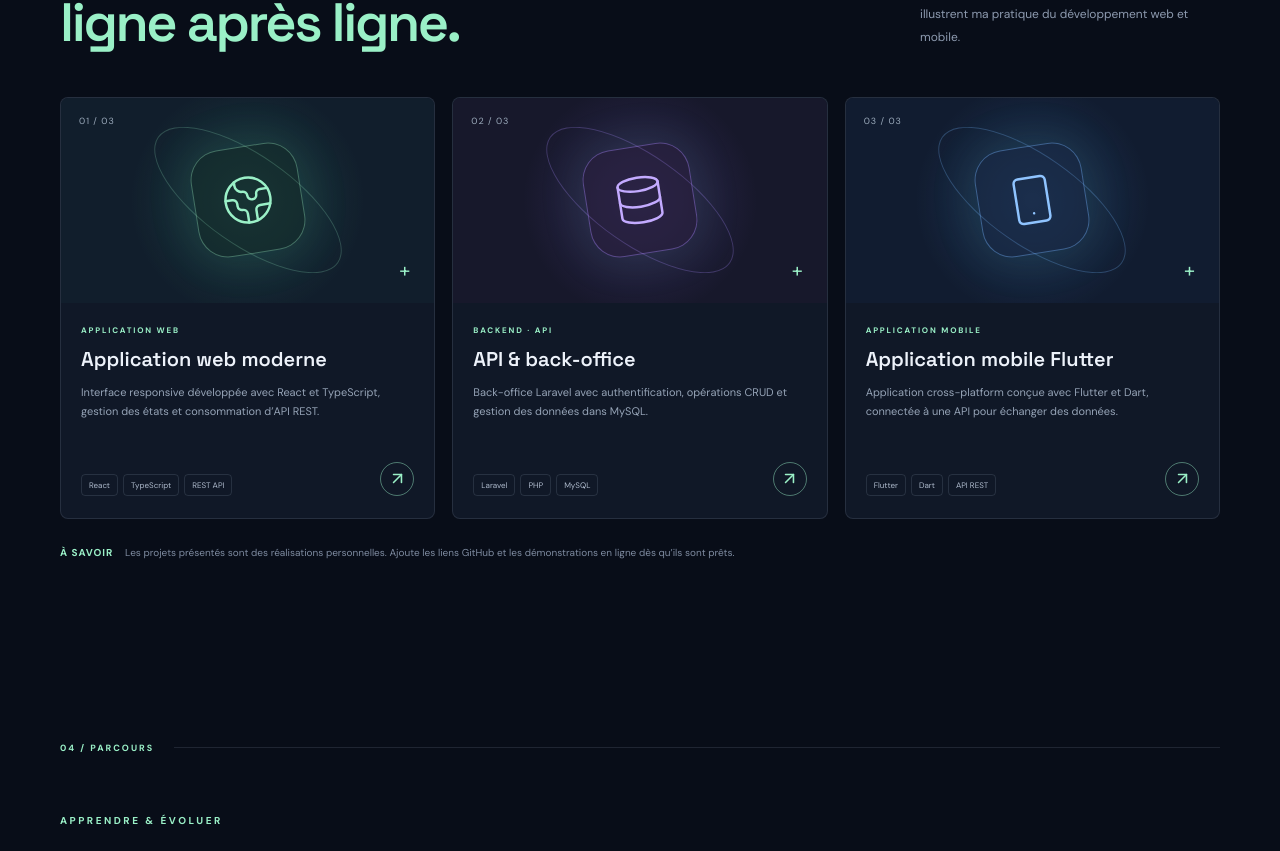
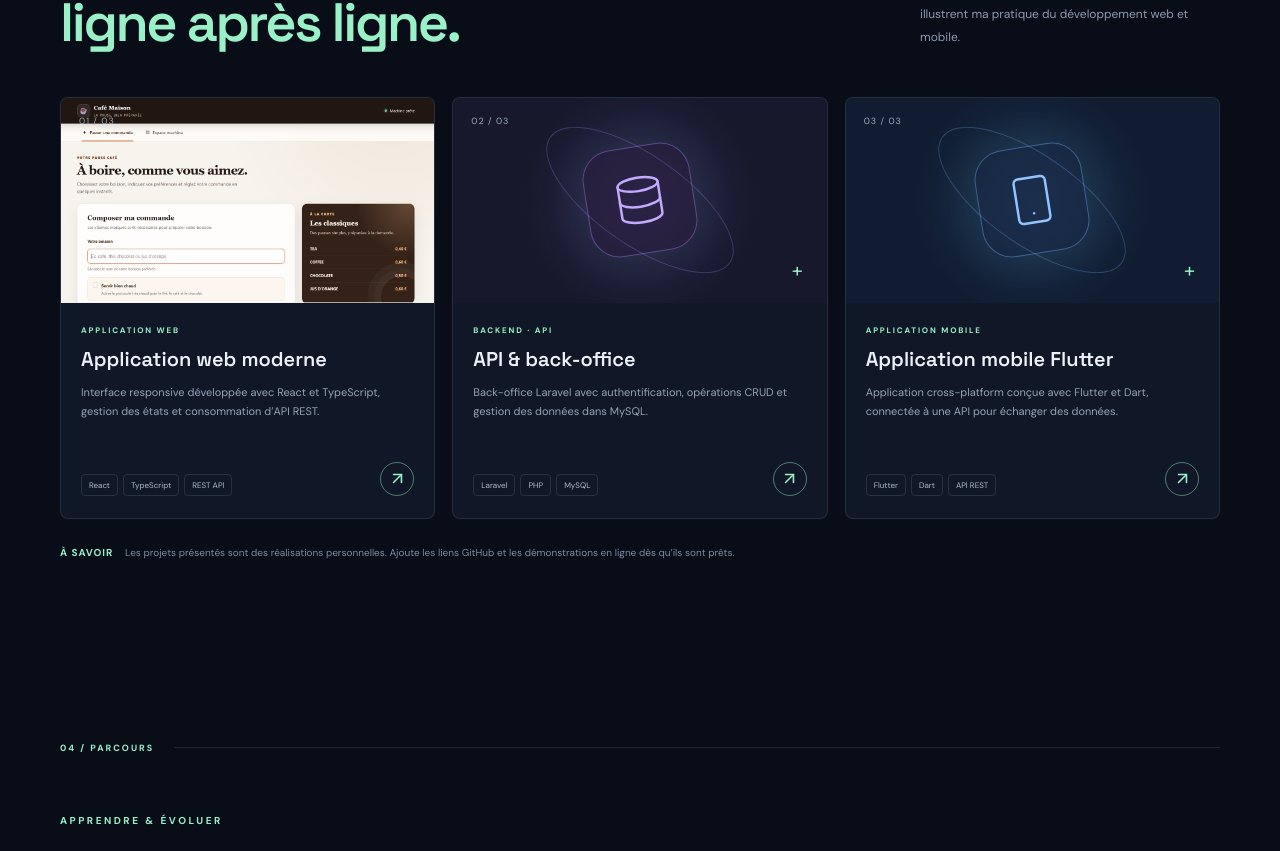
Before and after one commit to Mister-Df/portfolio-diakite-foussseni, a React (Vite) app in the folder portfolio_DF/: page / in a window 1280 px wide. Shown: the part 2529-3380 px from the top of the page. Built offline with nearby package versions, Linux system fonts and the light colour scheme.

Commit message:
ajout du projet

```diff
--- a/portfolio_DF/src/index.css
+++ b/portfolio_DF/src/index.css
@@ -591,6 +591,17 @@ textarea {
       transparent 55%
     ),
     #111e2c;
+}
+.project-art.has-screenshot {
+ display: block;
+ background: #111e2c;
+}
+.project-screenshot {
+ width: 100%;
+ height: 100%;
+ display: block;
+ object-fit: cover;
+ object-position: center top;
 }
 .project-card.violet .project-art {
   background:
--- a/portfolio_DF/src/lib/data.ts
+++ b/portfolio_DF/src/lib/data.ts
@@ -1,4 +1,5 @@
-import { Code2, Database, Globe2, Palette, Smartphone } from "lucide-react";
+import { Code2, Database, Palette, Smartphone } from "lucide-react";
+import image1 from "../assets/co.png";
 
 export const skills = [
   {
@@ -48,7 +49,8 @@ export const projects = [
     description:
       "Interface responsive développée avec React et TypeScript, gestion des états et consommation d’API REST.",
     stack: ["React", "TypeScript", "REST API"],
-    icon: Globe2,
+    icon: Code2,
+    image: image1,
     color: "mint",
     details:
       "Projet personnel orienté frontend : construction d'une interface claire, réutilisable et adaptée aux écrans mobiles. Les données sont récupérées depuis une API REST.",
--- a/portfolio_DF/src/pages/Projet.tsx
+++ b/portfolio_DF/src/pages/Projet.tsx
@@ -36,13 +36,23 @@ export default function Projet({activeProject, setActiveProject}: ProjectType) {
                   className={`project-card ${project.color}`}
                   key={project.number}
                 >
-                  <div className="project-art">
+                  <div className={`project-art ${project.image ? 'has-screenshot' : ''}`}>
                     <span className="project-no">{project.number} / 03</span>
-                    <div className="project-art-icon">
-                      <Icon size={54} strokeWidth={1.1} />
-                    </div>
-                    <div className="art-orbit" />
-                    <span className="art-cross">+</span>
+                    {project.image ? (
+                      <img
+                        className="project-screenshot"
+                        src={project.image}
+                        alt={`Capture d’écran du projet ${project.title}`}
+                      />
+                    ) : (
+                      <>
+                        <div className="project-art-icon">
+                          <Icon size={54} strokeWidth={1.1} />
+                        </div>
+                        <div className="art-orbit" />
+                        <span className="art-cross">+</span>
+                      </>
+                    )}
                   </div>
                   <div className="project-info">
                     <p className="project-category">{project.category}</p>
```
Also changed, not shown: portfolio_DF/src/assets/co.png (added).
